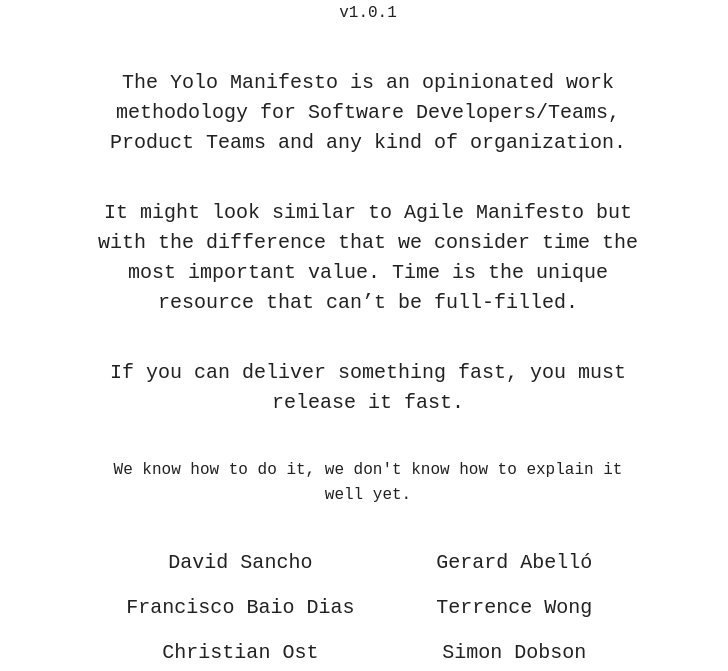
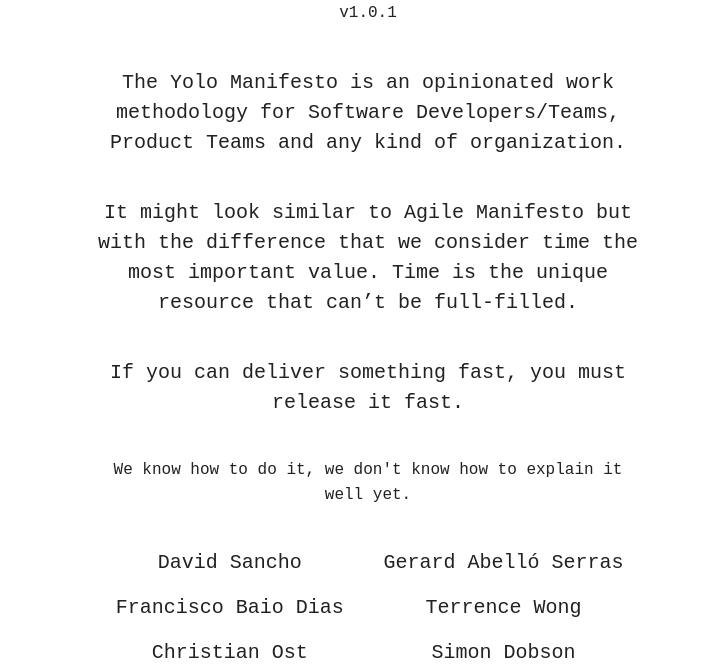
Before and after one commit to davesnx/yolomanifesto, a Gatsby site: page / in a window 1280 px wide. Shown: the part 129-800 px from the top of the page, without its empty margins (272-1000 px from the left). Built offline with nearby package versions, Linux system fonts and the light colour scheme; Gatsby itself is replaced by a stand-in of ours.

Commit message:
Use my full name

```diff
--- a/src/pages/index.js
+++ b/src/pages/index.js
@@ -86,7 +86,7 @@ const Home = () => (
               <Person href='https://christianost.de'>Christian Ost</Person>
             </Column>
             <Column>
-              <Person href='https://gerard.sh'>Gerard Abelló</Person>
+              <Person href='https://gerard.sh'>Gerard Abelló Serras</Person>
               <Person href='https://terrencewwong.com'>Terrence Wong</Person>
               <Person href='https://github.com/simondobson'>
                 Simon Dobson
```
